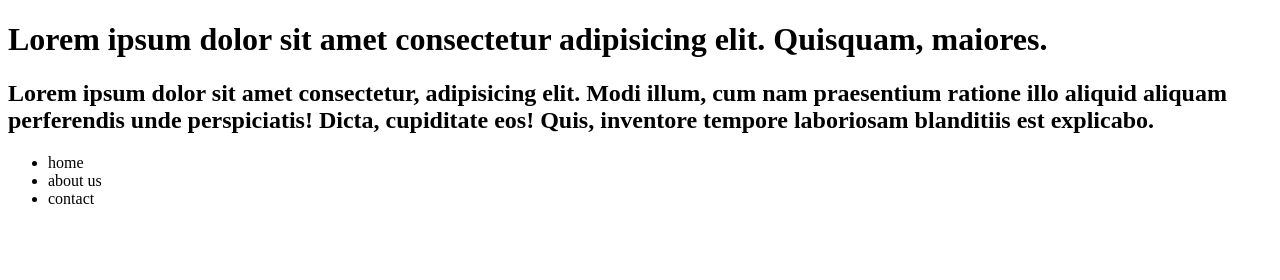
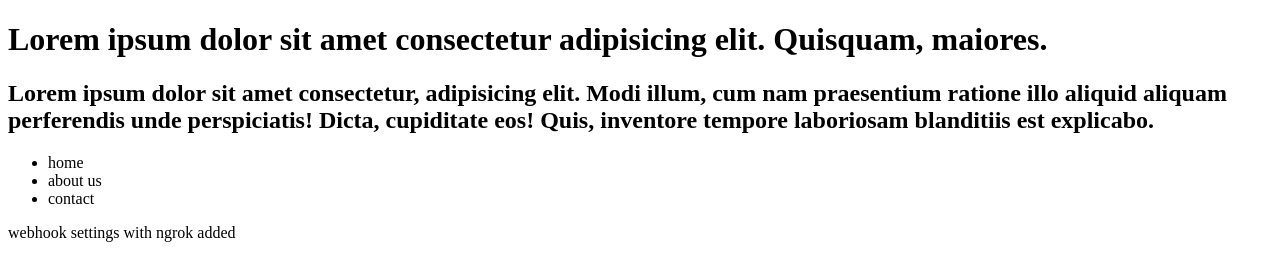
Before and after one commit to ConfidenceIsibor/learning-git, a plain HTML site: page index.html in a window 1280 px wide. Drawn offline with Linux system fonts and the light colour scheme.

Commit message:
Update index.html
webhook with ngrok-jenkins

```diff
--- a/index.html
+++ b/index.html
@@ -13,6 +13,7 @@
         <li>about us</li>
         <li>contact</li>
     </ul>
+    <p>webhook settings with ngrok added</p>
 
 </body>
 </html>
```
